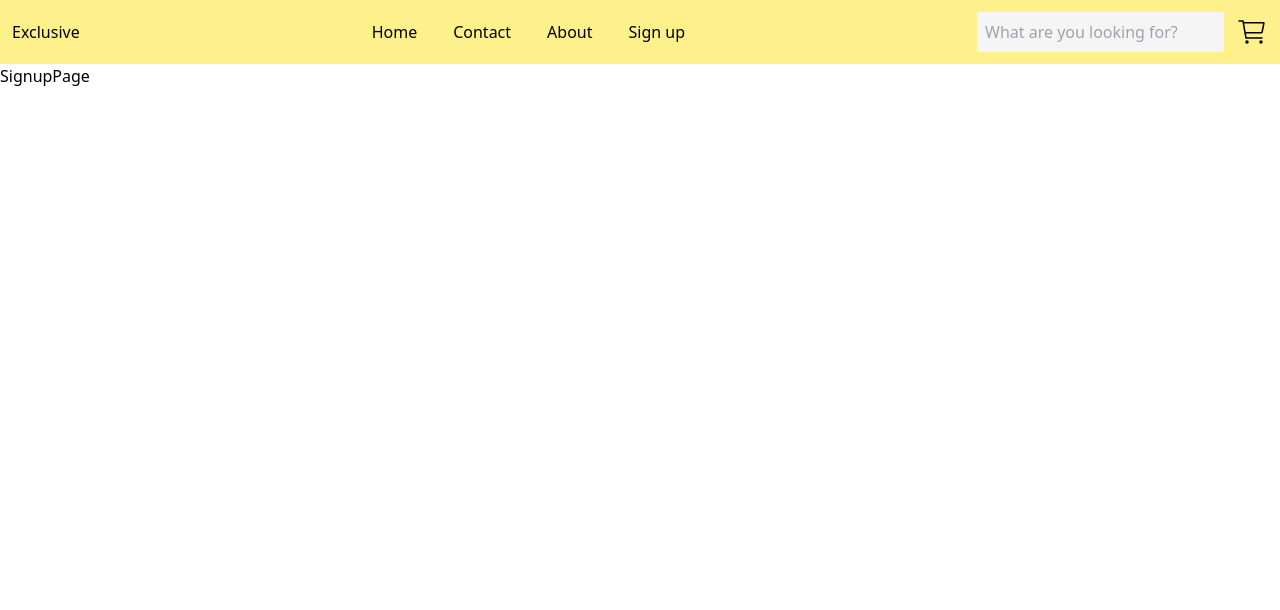
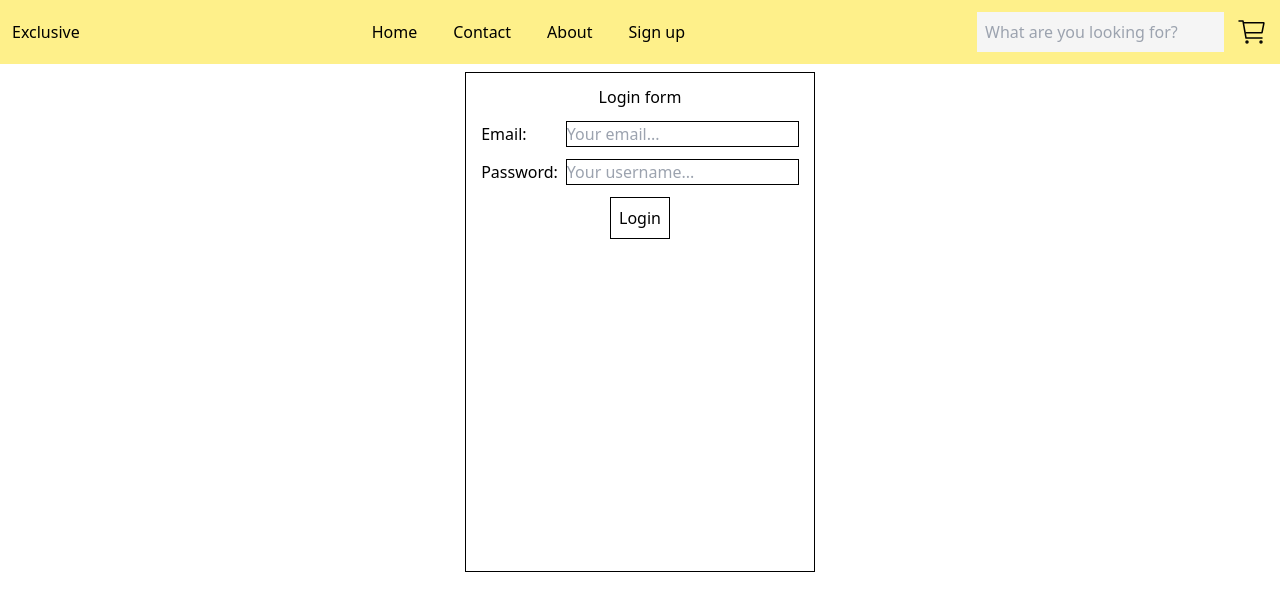
Before and after one commit to kitotp/tsecommerce, a React (Create React App) app: page /signup in a window 1280 px wide. Shown: the top 610 px of the page. Built offline with nearby package versions, Linux system fonts and the light colour scheme; no server answers.

Commit message:
protected_routes+login

```diff
--- a/src/App.tsx
+++ b/src/App.tsx
@@ -6,6 +6,8 @@ import AboutPage from "./features/about/AboutPage";
 import SignupPage from "./features/signup/SignupPage";
 import ProductPage from "./features/product/ProductPage";
 import CheckoutPage from "./features/checkout/CheckoutPage";
+import RequireNoAuth from "./ui/RequireNoAuth";
+import RequireAuth from "./ui/RequireAuth";
 
 
 const router = createBrowserRouter([
@@ -25,7 +27,11 @@ const router = createBrowserRouter([
     },
     {
       path: '/signup',
-      element: <SignupPage />
+      element: (
+        <RequireNoAuth>
+          <SignupPage />
+        </RequireNoAuth>
+      )
     },
     {
       path: '/product/:id',
@@ -33,7 +39,11 @@ const router = createBrowserRouter([
     },
     {
       path: '/checkout/:id',
-      element: <CheckoutPage />
+      element: (
+        <RequireAuth >
+          <CheckoutPage />
+        </RequireAuth>
+      )
     }
     ]
   }
--- /dev/null
+++ b/src/app/slices/userSlice.ts
@@ -0,0 +1,21 @@
+import { createSlice } from "@reduxjs/toolkit";
+
+const initialState = {
+    email: ''
+}
+
+const userSlice = createSlice({
+    name: 'user',
+    initialState: initialState,
+    reducers: {
+        addUser(state, action) {
+            state.email = action.payload
+        },
+        logoutUser(state) {
+            state.email = ''
+        }
+    }
+})
+
+export const { addUser, logoutUser } = userSlice.actions
+export default userSlice.reducer
--- a/src/app/store.ts
+++ b/src/app/store.ts
@@ -1,9 +1,12 @@
 import { configureStore } from "@reduxjs/toolkit";
 import cartReducer from './slices/cartSlice'
+import userReducer from './slices/userSlice'
+
 
 const store = configureStore({
     reducer: {
-        cart: cartReducer
+        cart: cartReducer,
+        user: userReducer,
     }
 })
 
--- a/src/features/signup/SignupPage.tsx
+++ b/src/features/signup/SignupPage.tsx
@@ -1,8 +1,43 @@
-import React from 'react'
+import React, { useState } from 'react'
+import supabase from '../../supabaseClient'
+import { useDispatch } from 'react-redux'
+import { addUser } from '../../app/slices/userSlice'
 
 const SignupPage = () => {
+
+    const [email, setEmail] = useState('')
+    const [password, setPassword] = useState('')
+    const dispatch = useDispatch()
+
+    async function handleLogin() {
+        const { data, error } = await supabase.auth.signInWithPassword({
+            email,
+            password
+        })
+
+
+        if (error) throw error
+
+        dispatch(addUser(data.user.email))
+    }
+
     return (
-        <div>SignupPage</div>
+        <div className='flex flex-col items-center'>
+            <div className='w-[350px] gap-3 flex flex-col justify-start items-center p-3 h-[500px] border border-black mt-2'>
+                <h1>Login form</h1>
+                <div className='flex flex-col gap-3'>
+                    <div className='flex flex-row justify-between items-center gap-2'>
+                        <p>Email: </p>
+                        <input placeholder='Your email...' value={email} onChange={(e) => setEmail(e.target.value)} className='border border-black'></input>
+                    </div>
+                    <div className='flex flex-row items-center justify-between gap-2'>
+                        <p>Password: </p>
+                        <input placeholder='Your username...' value={password} onChange={(e) => setPassword(e.target.value)} className='border border-black'></input>
+                    </div>
+                </div>
+                <button className='border border-black p-2' onClick={handleLogin}>Login</button>
+            </div>
+        </div>
     )
 }
 
--- a/src/ui/Header.tsx
+++ b/src/ui/Header.tsx
@@ -1,12 +1,17 @@
 import React, { useState } from 'react'
 import { Link } from 'react-router-dom'
 import CartElement from './CartElement'
+import { useDispatch, useSelector } from 'react-redux'
+import type { RootState } from '../app/store'
+import { logoutUser } from '../app/slices/userSlice'
 
 
 
 const Header = () => {
 
     const [isCartOpen, setCartOpen] = useState(false)
+    const user = useSelector((store: RootState) => store.user.email)
+    const dispatch = useDispatch()
 
     return (
         <>
@@ -19,7 +24,9 @@ const Header = () => {
                     <Link to='/'>Home</Link>
                     <Link to='/contact'>Contact</Link>
                     <Link to='/about'>About</Link>
-                    <Link to='/signup'>Sign up</Link>
+                    {!user && <Link to='/signup'>Sign up</Link>}
+                    {user && <button onClick={() => dispatch(logoutUser())}>Logout</button>}
+
                 </div>
                 <div className='flex flex-row items-center justify-center gap-3'>
                     <input placeholder='What are you looking for?' className='bg-[#F5F5F5] p-2'></input>
--- /dev/null
+++ b/src/ui/RequireAuth.tsx
@@ -0,0 +1,19 @@
+import React, { PropsWithChildren, ReactElement, ReactNode } from 'react'
+import { useSelector } from 'react-redux'
+import type { RootState } from '../app/store'
+import { Navigate } from 'react-router-dom'
+
+type RequireAuthProps = PropsWithChildren<{}>
+
+const RequireAuth = ({ children }: RequireAuthProps): ReactElement | null => {
+
+  const user = useSelector((store: RootState) => store.user.email)
+
+  if (!user) {
+    return <Navigate to='/signup' replace />
+  }
+
+  return <>{children}</>
+}
+
+export default RequireAuth
--- /dev/null
+++ b/src/ui/RequireNoAuth.tsx
@@ -0,0 +1,19 @@
+
+import React, { PropsWithChildren, ReactElement } from 'react'
+import { useSelector } from 'react-redux'
+import { RootState } from '../app/store'
+import { Navigate } from 'react-router-dom'
+
+type RequireNoAuthProps = PropsWithChildren<{}>
+
+const RequireNoAuth = ({ children }: RequireNoAuthProps): ReactElement | null => {
+
+    const user = useSelector((store: RootState) => store.user.email)
+
+    if (user) {
+        return <Navigate to='/' replace />
+    }
+    return <>{children}</>
+}
+
+export default RequireNoAuth
```
